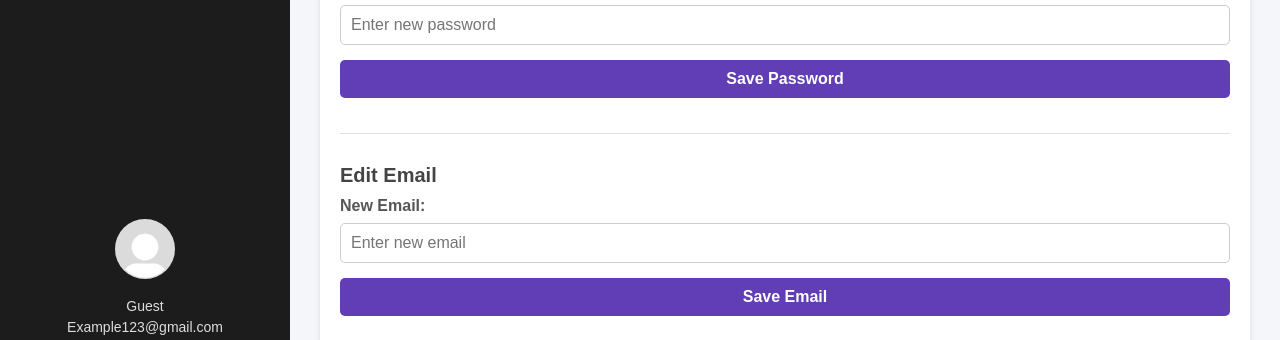
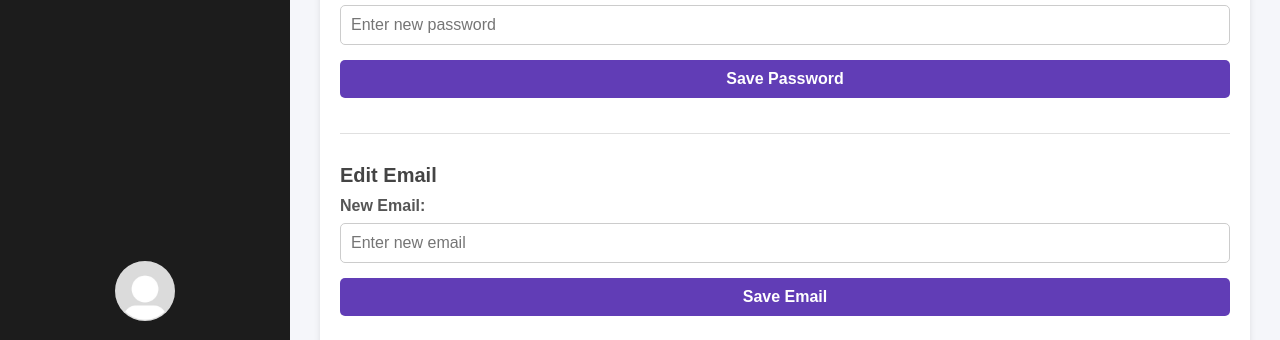
Before and after one commit to Fastestgod/Track-n-Save, a website: page public/setting.html in a window 1280 px wide. Shown: the part 460-800 px from the top of the page. Drawn offline with Linux system fonts and the light colour scheme.

Commit message:
Add files via upload

```diff
--- a/public/setting.html
+++ b/public/setting.html
@@ -38,8 +38,8 @@
     </nav>
     <div class="profile">
       <img src="images/profile.jpg" alt="Guest" />
-      <p id="username">Guest</p>
-      <p id="email">Example123@gmail.com</p>
+      <p id="username"></p>
+      <p id="email"></p>
     </div>
   </div>
 
```
Also changed, not shown: public/moneylog.html (+1 -1 lines).
